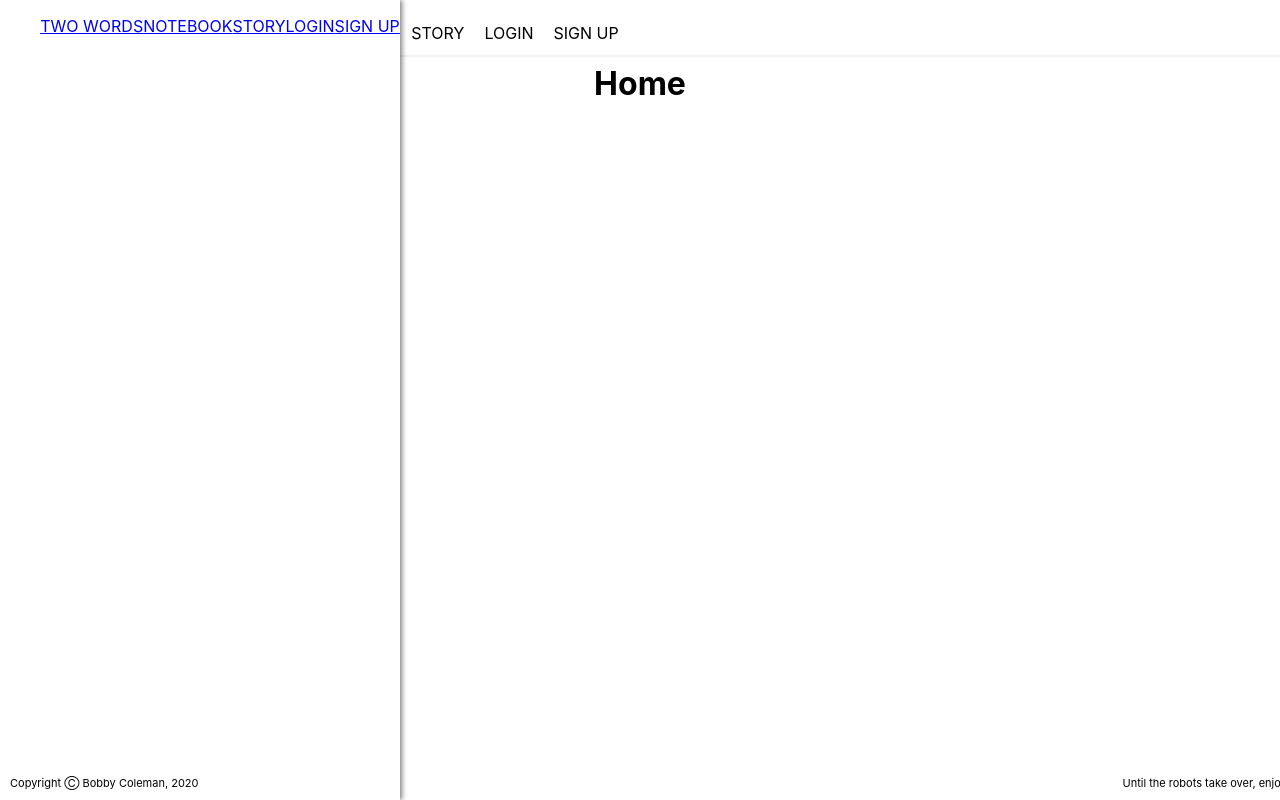
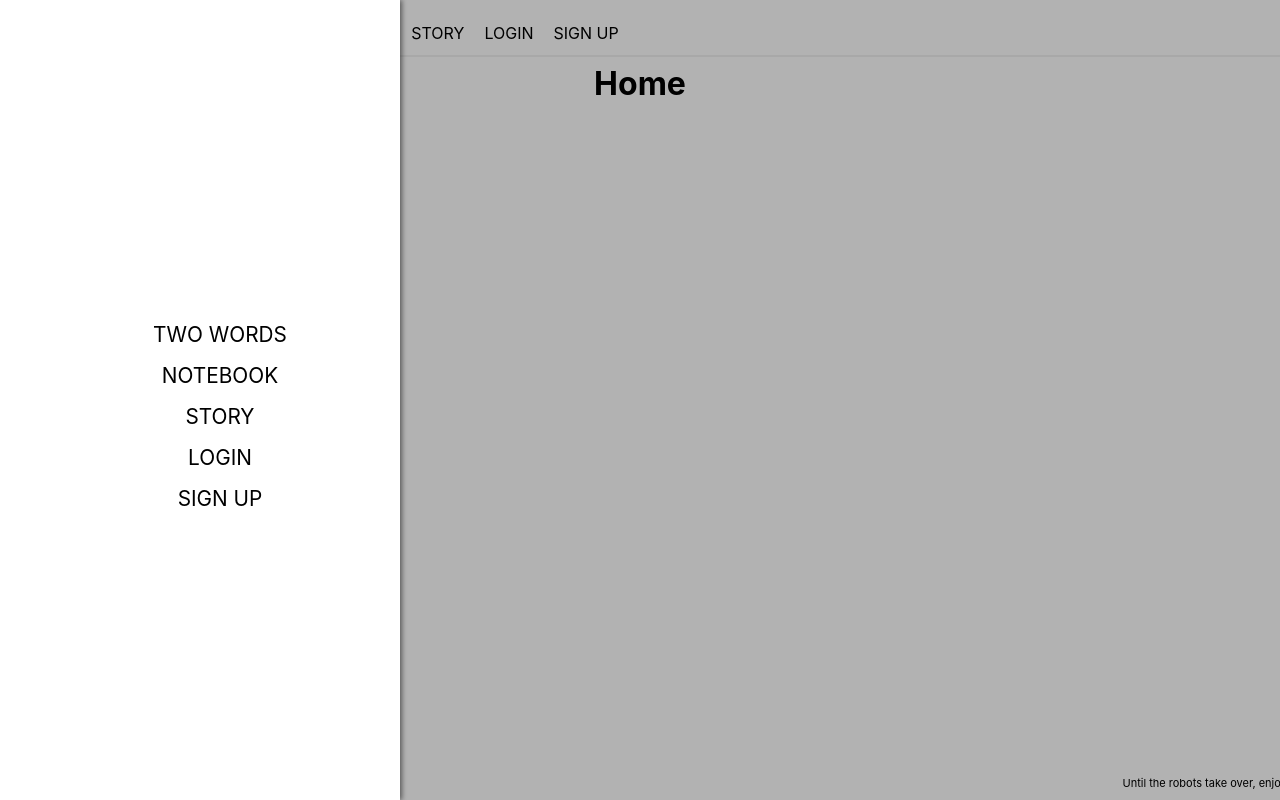
Before and after one commit to Bobby-Coleman/TwoWords, a React (Create React App) app: page / in a window 1280 px wide. Built offline with nearby package versions, Linux system fonts and the light colour scheme.

Commit message:
Style side drawer

```diff
--- a/src/App.js
+++ b/src/App.js
@@ -8,7 +8,8 @@ import Notebook from "./components/Notebook/Notebook";
 import About from "./components/About/About";
 import Login from "./components/Login/Login";
 import Signup from "./components/Signup/Signup";
-import SideDrawer from './components/SideDrawer/SideDrawer'
+import SideDrawer from './components/SideDrawer/SideDrawer';
+import Backdrop from './components/Backdrop/Backdrop';
 
 
 
@@ -20,6 +21,7 @@ const App = () => {
           <Navbar />
         </div>
         <SideDrawer />
+        <Backdrop />
         <main className="App-main">
           <Route path="/" exact component={Home} />
           <Route path="/notebook" exact component={Notebook} />
--- /dev/null
+++ b/src/components/Backdrop/Backdrop.css
@@ -0,0 +1,9 @@
+.backdrop {
+    position: fixed;
+    width: 100vw;
+    height: 100vh;
+    top: 0;
+    left: 0;
+    background: rgba(0,0,0,0.3);
+    z-index: 100;
+}
--- /dev/null
+++ b/src/components/Backdrop/Backdrop.js
@@ -0,0 +1,9 @@
+import React from 'react';
+
+import './Backdrop.css';
+
+const backdrop = props => (
+   <div className="backdrop" />
+);
+
+export default backdrop;
--- a/src/components/SideDrawer/SideDrawer.css
+++ b/src/components/SideDrawer/SideDrawer.css
@@ -5,5 +5,23 @@
     position: fixed;
     top: 0;
     left: 0;
-    width: 400px;
+    width: 70vw;
+    max-width: 400px;
+    z-index: 200;
 }
+
+.side-drawer ul {
+    height: 100vh;
+    list-style: none;
+    display: flex;
+    flex-direction: column;
+    justify-content: center;
+}
+
+.drawer-link,
+.drawer-logo {
+    color: black;
+    text-decoration: none;
+    font-size: 1.3rem;
+    margin: 0.5rem 0;
+}
```
